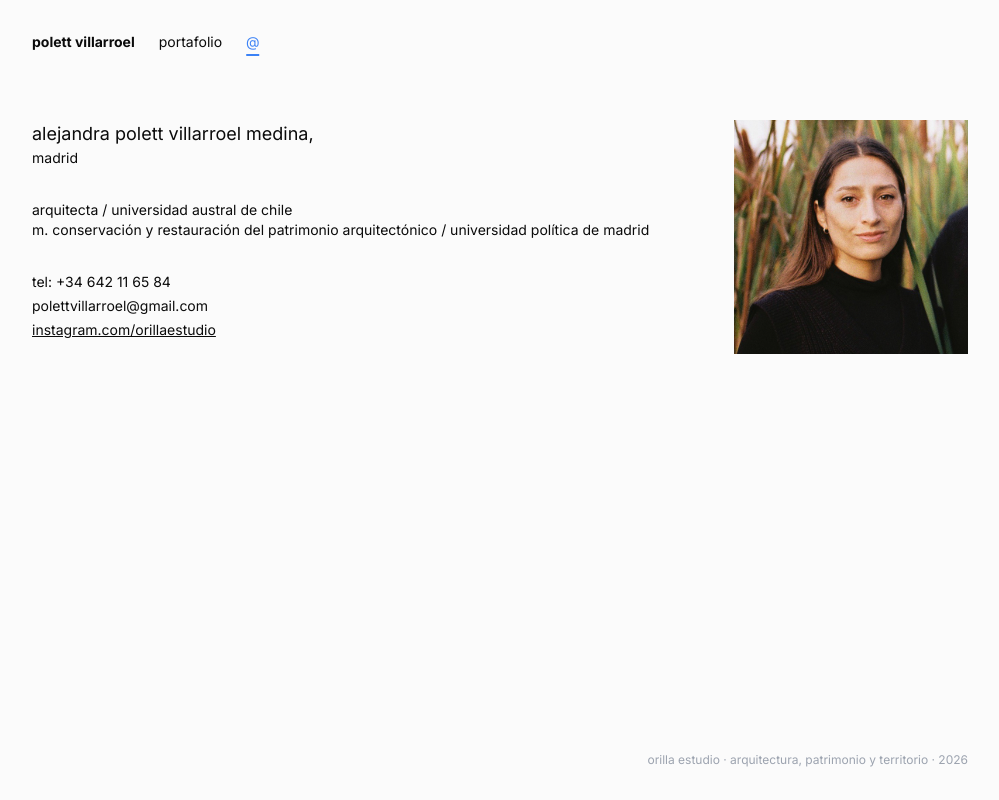
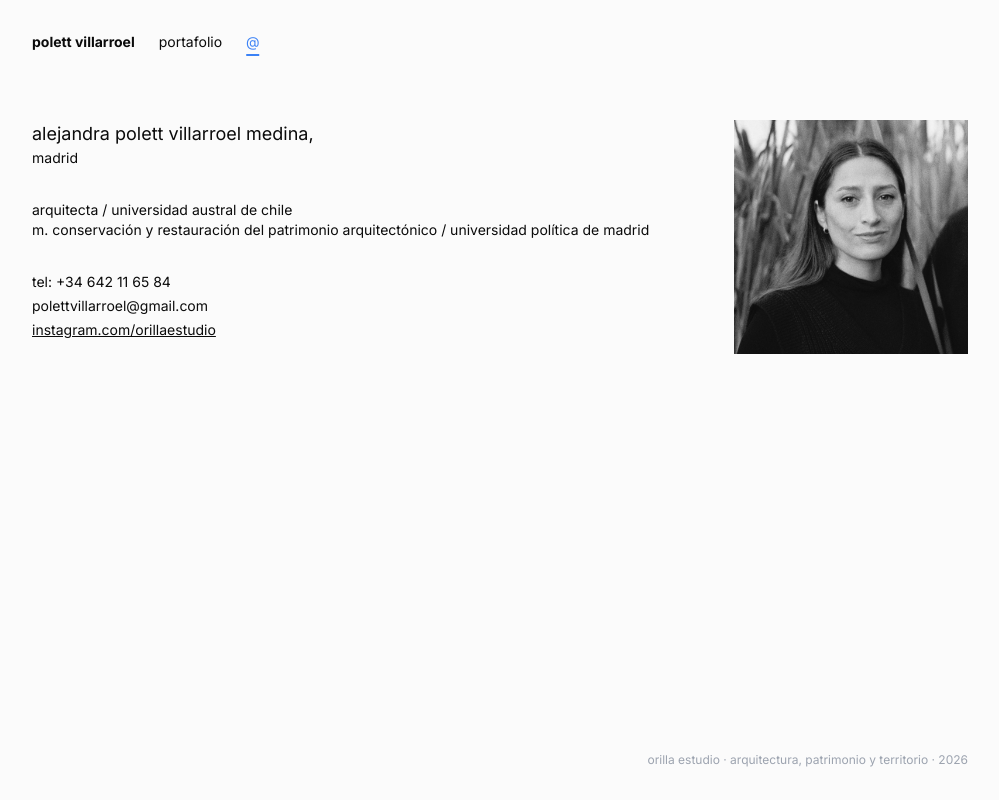
Before and after one commit to jorgedemaria/polett-villarroel-web, a Vue app: page /contacto in a window 1280 px wide. Shown: the whole page, without its empty margins (140-1139 px from the left). Built offline with nearby package versions, Linux system fonts and the light colour scheme.

Commit message:
hover de imagen de /contacto

```diff
--- a/src/router/index.js
+++ b/src/router/index.js
@@ -9,7 +9,7 @@ const routes = [
     component: Home,
     meta: {
       title: 'polett villarroel — arquitecta',
-      description: 'Portafolio de Polett Villarroel, arquitecta especializada en arquitectura, patrimonio y territorio.'
+      description: 'arquitectura, patrimonio y territorio.'
     }
   },
   {
@@ -17,7 +17,7 @@ const routes = [
     component: Portafolio,
     meta: {
       title: 'portafolio — polett villarroel',
-      description: 'Proyectos de arquitectura, rehabilitación y patrimonio de Polett Villarroel.'
+      description: 'proyectos de arquitectura, rehabilitación y patrimonio.'
     }
   },
   {
@@ -25,7 +25,7 @@ const routes = [
     component: Contacto,
     meta: {
       title: 'contacto — polett villarroel',
-      description: 'Contacto profesional de Polett Villarroel, arquitecta.'
+      description: 'contacto, email y número'
     }
   }
 ]
--- a/src/views/Contacto.vue
+++ b/src/views/Contacto.vue
@@ -5,9 +5,7 @@
       :class="visible ? 'opacity-100' : 'opacity-0'"
     >
       <div>
-        <p class="text-lg">
-          alejandra polett villarroel medina,
-        </p>
+        <p class="text-lg">alejandra polett villarroel medina,</p>
         <p class="">madrid</p>
       </div>
       <div class=" ">
@@ -22,23 +20,20 @@
       </div>
       <div class="space-y-1">
         <p>
-          <a
-            href="tel:+34642116584"
-            class=" hover:text-blue-500 transition"
-          >
+          <a href="tel:+34642116584" class="hover:text-blue-500 transition">
             tel: +34 642 11 65 84
           </a>
         </p>
         <p>
           <a
             href="mailto:polettvillarroel@gmail.com"
-            class=" hover:text-blue-500 transition"
+            class="hover:text-blue-500 transition"
           >
             polettvillarroel@gmail.com
           </a>
         </p>
         <p>
-            <a
+          <a
             href="https://www.instagram.com/orillaestudio"
             target="_blank"
             rel="noopener noreferrer"
@@ -56,7 +51,7 @@
       <img
         src="/fotos/contacto.webp"
         alt="Polett Villarroel"
-        class="w-full h-full object-cover"
+        class="w-full h-full object-cover grayscale hover:grayscale-0 transition-all duration-700 ease-out"
       />
     </div>
   </section>
```
